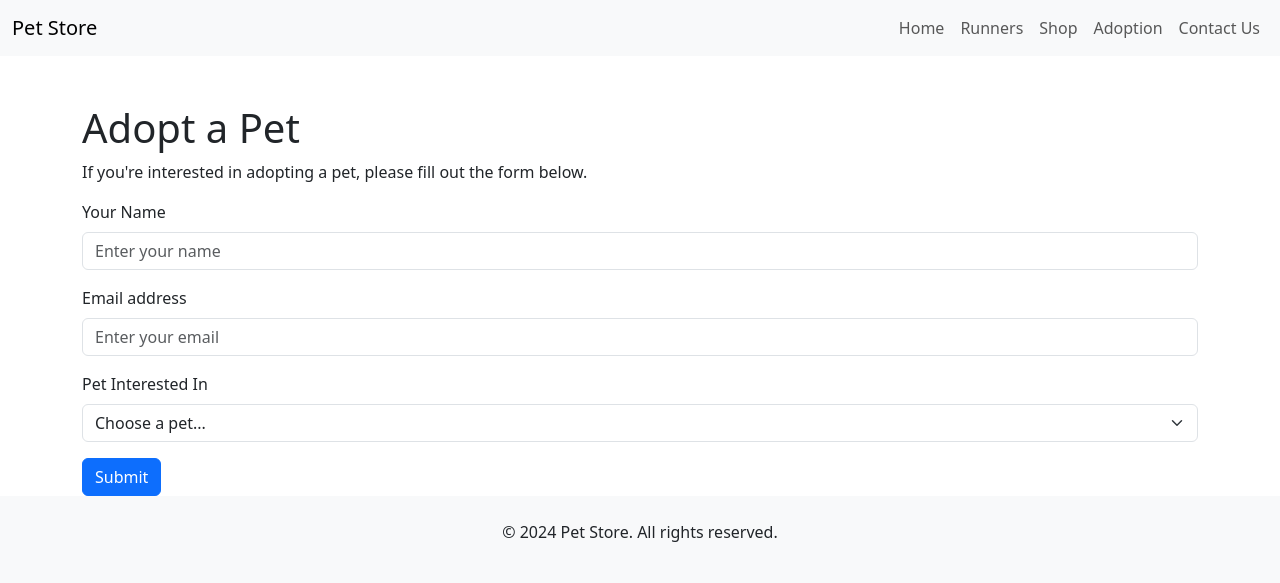
After one commit to mtimma001/mmis6391-mod04-timma-demo, a Flask app: page /adoption in a window 1280 px wide. The commit adds this page. Shown: the top 583 px of the page. Run offline with Flask 3, Linux system fonts and the light colour scheme; data that the repository does not hold is empty.

Commit message:
feat: Pet Project Integration

```diff
--- a/app/routes.py
+++ b/app/routes.py
@@ -5,6 +5,14 @@ from . import app
 def index():
     return render_template('index.html')
 
-@app.route('/about')
-def about():
-    return render_template('about.html')
+@app.route('/shop')
+def shop():
+    return render_template('shop.html')
+
+@app.route('/adoption')
+def adoption():
+    return render_template('adoption.html')
+
+@app.route('/contact')
+def contact():
+    return render_template('contact.html')
--- /dev/null
+++ b/app/templates/adoption.html
@@ -0,0 +1,29 @@
+{% extends "base.html" %}
+
+{%block title%}Adopt a Pet{%endblock%}
+
+{% block content %}
+<h1>Adopt a Pet</h1>
+<p>If you're interested in adopting a pet, please fill out the form below.</p>
+
+<form>
+  <div class="mb-3">
+    <label for="name" class="form-label">Your Name</label>
+    <input type="text" class="form-control" id="name" placeholder="Enter your name">
+  </div>
+  <div class="mb-3">
+    <label for="email" class="form-label">Email address</label>
+    <input type="email" class="form-control" id="email" placeholder="Enter your email">
+  </div>
+  <div class="mb-3">
+    <label for="pet" class="form-label">Pet Interested In</label>
+    <select class="form-select" id="pet">
+      <option selected>Choose a pet...</option>
+      <option value="dog">Dog</option>
+      <option value="cat">Cat</option>
+      <option value="other">Other</option>
+    </select>
+  </div>
+  <button type="submit" class="btn btn-primary">Submit</button>
+</form>
+{% endblock %}
--- a/app/templates/base.html
+++ b/app/templates/base.html
@@ -2,36 +2,43 @@
 <html lang="en">
 <head>
   <meta charset="UTF-8">
-    <title>Flask Example</title>
-    <link href="https://stackpath.bootstrapcdn.com/bootstrap/4.5.2/css/bootstrap.min.css" rel="stylesheet">
+  <meta name="viewport" content="width=device-width, initial-scale=1.0">
+  <title>
+    Pet Store |
+    {%block title%} {%endblock%}
+  </title>
+  <link href="https://cdn.jsdelivr.net/npm/bootstrap@5.3.3/dist/css/bootstrap.min.css" rel="stylesheet" integrity="sha384-QWTKZyjpPEjISv5WaRU9OFeRpok6YctnYmDr5pNlyT2bRjXh0JMhjY6hW+ALEwIH" crossorigin="anonymous">
 </head>
 <body>
+  <!-- Navbar -->
   <nav class="navbar navbar-expand-lg navbar-light bg-light">
-    <a class="navbar-brand" href="#">FlaskApp</a>
-    <button class="navbar-toggler" type="button" data-toggle="collapse" data-target="#navbarNav" aria-controls="navbarNav" aria-expanded="false" aria-label="Toggle navigation">
+    <div class="container-fluid">
+      <a class="navbar-brand" href="/">Pet Store</a>
+      <button class="navbar-toggler" type="button" data-bs-toggle="collapse" data-bs-target="#navbarNav" aria-controls="navbarNav" aria-expanded="false" aria-label="Toggle navigation">
         <span class="navbar-toggler-icon"></span>
       </button>
       <div class="collapse navbar-collapse" id="navbarNav">
-        <ul class="navbar-nav">
-            <li class="nav-item">
-                <a class="nav-link" href="{{ url_for('index') }}">Home</a>
-            </li>
-            <li class="nav-item">
-                <a class="nav-link" href="{{ url_for('runners.runner') }}">Runner</a>
-            </li>
-            <li class="nav-item">
-                <a class="nav-link" href="{{ url_for('about') }}">About</a>
-            </li>
+        <ul class="navbar-nav ms-auto">
+          <li class="nav-item"><a class="nav-link" href="{{ url_for('index') }}">Home</a></li>
+          <li class="nav-item"><a class="nav-link" href="{{ url_for('runners.runner') }}">Runners</a></li>
+          <li class="nav-item"><a class="nav-link" href="{{ url_for('shop') }}">Shop</a></li>
+          <li class="nav-item"><a class="nav-link" href="{{ url_for('adoption') }}">Adoption</a></li>
+          <li class="nav-item"><a class="nav-link" href="{{ url_for('contact') }}">Contact Us</a></li>
         </ul>
+      </div>
     </div>
   </nav>
 
-<div class="container">
+  <!-- Main Content -->
+  <div class="container mt-5">
     {% block content %}{% endblock %}
   </div>
 
-<script src="https://code.jquery.com/jquery-3.5.1.slim.min.js"></script>
-<script src="https://cdn.jsdelivr.net/npm/@popperjs/core@2.5.4/dist/umd/popper.min.js"></script>
-<script src="https://stackpath.bootstrapcdn.com/bootstrap/4.5.2/js/bootstrap.min.js"></script>
+  <!-- Footer -->
+  <footer class="bg-light text-center py-4">
+    <p>&copy; 2024 Pet Store. All rights reserved.</p>
+  </footer>
+
+ <script src="https://cdn.jsdelivr.net/npm/bootstrap@5.3.3/dist/js/bootstrap.bundle.min.js" integrity="sha384-YvpcrYf0tY3lHB60NNkmXc5s9fDVZLESaAA55NDzOxhy9GkcIdslK1eN7N6jIeHz" crossorigin="anonymous"></script>
 </body>
 </html>
```
Also changed, not shown: app/templates/about.html (+4 -4 lines), app/templates/contact.html (added, +22 -0 lines), app/templates/index.html (+21 -4 lines), app/templates/runners.html (+11 -11 lines), app/templates/shop.html (added, +29 -0 lines), app/static/images/ggi-adopt-home.jpeg (added), app/static/images/ggi-cat-home.jpeg (added), app/static/images/ggi-cat-shop.jpeg (added), app/static/images/ggi-dog-home.jpeg (added), app/static/images/ggi-dog-shop.jpeg (added). Lines whose indentation alone changed are shown as unchanged.
